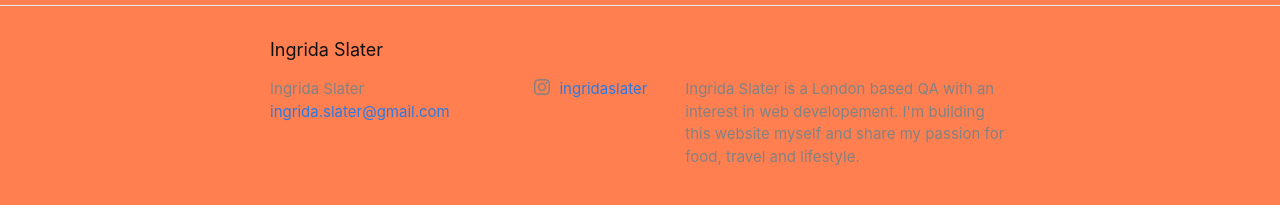
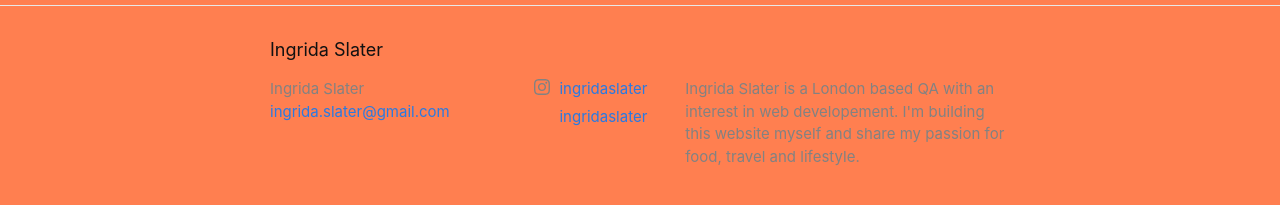
Before and after one commit to indriga/jekyll-website, a Jekyll site: the page built from index.markdown, in a window 1280 px wide. Shown: the part 672-877 px from the top of the page. Built offline with Jekyll 4.4.1, drawn with Linux system fonts in a browser that asks for light colours.

Commit message:
Adding Tiktok social link

```diff
--- a/_includes/social.html
+++ b/_includes/social.html
@@ -10,5 +10,6 @@
   {%- if site.twitter_username -%}<li><a href="https://www.twitter.com/{{ site.twitter_username| cgi_escape | escape }}"><svg class="svg-icon"><use xlink:href="{{ '/assets/minima-social-icons.svg#twitter' | relative_url }}"></use></svg> <span class="username">{{ site.twitter_username| escape }}</span></a></li>{%- endif -%}
   {%- if site.youtube_username -%}<li><a href="https://youtube.com/{{ site.youtube_username| cgi_escape | escape }}"><svg class="svg-icon"><use xlink:href="{{ '/assets/minima-social-icons.svg#youtube' | relative_url }}"></use></svg> <span class="username">{{ site.youtube_username| escape }}</span></a></li>{%- endif -%}
   {%- if site.googleplus_username -%}<li><a href="https://plus.google.com/{{ site.googleplus_username| escape }}"><svg class="svg-icon"><use xlink:href="{{ '/assets/minima-social-icons.svg#googleplus' | relative_url }}"></use></svg> <span class="username">{{ site.googleplus_username| escape }}</span></a></li>{%- endif -%}
+  {%- if site.tiktok_username -%}<li><a href="https://www.tiktok.com/{{ site.tiktok_username| cgi_escape | escape }}"><svg class="svg-icon"><use xlink:href="{{ '/assets/minima-social-icons.svg#tiktok' | relative_url }}"></use></svg> <span class="username">{{ site.tiktok_username| escape }}</span></a></li>{%- endif -%}
   {%- if site.rss -%}<li><a href="{{ 'feed.xml' | relative_url }}"><svg class="svg-icon"><use xlink:href="{{ '/assets/minima-social-icons.svg#rss' | relative_url }}"></use></svg> <span>{{ site.rss | escape }}</span></a></li>{%- endif -%}
 </ul>
```
